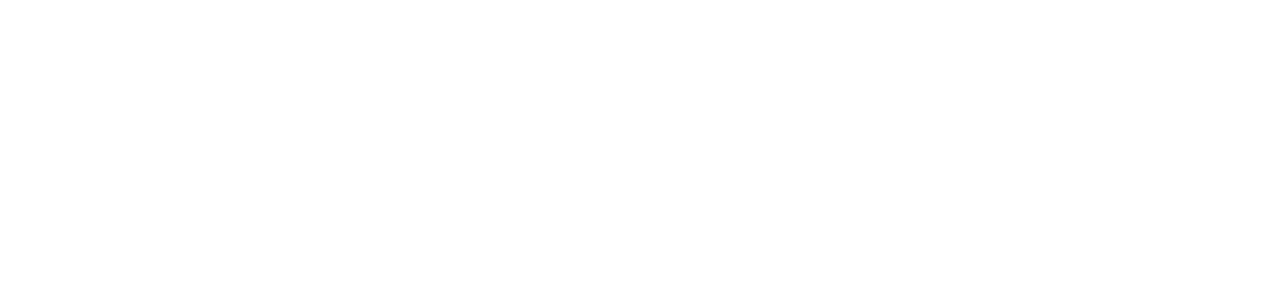
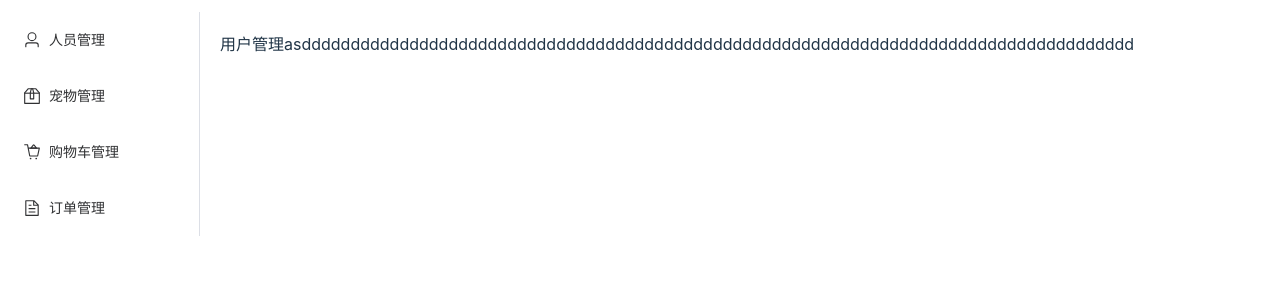
Before and after one commit to SDUERYRG/pet-shop, a Vue app: page /Home/User in a window 1280 px wide. Before the commit this address had no page. Shown: the top 300 px of the page. Built offline with nearby package versions, Linux system fonts and the light colour scheme.

Commit message:
实现基础路由

```diff
--- a/package.json
+++ b/package.json
@@ -9,6 +9,7 @@
     "preview": "vite preview"
   },
   "dependencies": {
+    "@element-plus/icons-vue": "^2.3.1",
     "element-plus": "^2.8.0",
     "vue": "^3.4.37",
     "vue-router": "^4.4.3"
--- a/src/App.vue
+++ b/src/App.vue
@@ -11,7 +11,10 @@
 
 <template>
   <div id="app">
-    <RouterView></RouterView>
+
+      <RouterView></RouterView>
+
+
   </div>
 </template>
 
--- a/src/components/Home.vue
+++ b/src/components/Home.vue
@@ -0,0 +1,61 @@
+<template>
+    <div class="common-layout">
+      <el-container>
+        <el-aside class="aside" width="200px">
+            <el-menu>
+                <el-menu-item index="1" @click="goToUser">
+                    <el-icon><User /></el-icon>人员管理</el-menu-item>
+                <el-menu-item index="2" @click="goToItem"><el-icon><Box /></el-icon>宠物管理</el-menu-item>
+                <el-menu-item index="3" @click="goToCart"><el-icon><ShoppingCartFull /></el-icon>购物车管理</el-menu-item>
+                <el-menu-item index="4" @click="goToOrder"><el-icon><Document /></el-icon>订单管理</el-menu-item>
+            </el-menu>
+        </el-aside>
+        <el-main>
+            <router-view></router-view>
+        </el-main>
+      </el-container>
+    </div>
+  </template>
+
+<script lang="ts">
+import { ElAside,ElMain,ElContainer } from 'element-plus';
+import router from '../router';
+export default {
+  name: 'Home',
+  components: {
+    ElAside,
+    ElMain,
+    ElContainer
+  },
+  setup() {
+    const test = () => {
+      console.log('test');
+    };
+    const goToUser = () => {
+
+      router.push('/Home/User');
+      console.log('goToUser');
+    };
+    const goToItem = () => {
+      router.push('/Home/Item');
+      console.log('goToItem');
+    };
+    const goToCart = () => {
+      router.push('/Home/Cart');
+      console.log('goToCart');
+    };
+    const goToOrder = () => {
+      router.push('/Home/Order');
+      console.log('goToOrder');
+    };
+
+    return {
+      test,
+      goToUser,
+      goToItem,
+      goToCart,
+      goToOrder
+    };
+  }
+}
+</script>
--- a/src/components/Login.vue
+++ b/src/components/Login.vue
@@ -1,36 +1,41 @@
 <template>
+      <div class="container">
   <div class="loginCard">
     <ElInput class=loginInput v-model="account" placeholder="请输入账号" />
     <ElInput class=loginInput type=password v-model="password" placeholder="请输入密码" />
     <ElButton class=loginButton type="primary" @click="login()">登录</ElButton>
   </div>
+</div>
 </template>
 
 
 <script lang="ts">
 import { ref } from 'vue';
 import { ElInput,ElButton } from 'element-plus';
-
+import {useRouter} from 'vue-router';
 const account = ref('');
 const password = ref('');
 
 export default {
   name: 'Login',
-  amount(){
+  setup() {
+    const router = useRouter();
+    const account = ref('');
+    const password = ref('');
 
-  },
-  data(){
+    const login = () => {
+      console.log(account.value, password.value);
+      console.log(router);
+      router.push('/home');
+    };
+
+
     return {
       account,
       password,
-
-    }
+      login
+    };
   },
-  methods:{
-    login(){
-      console.log(this.account,this.password)
-    }
-  }
 }
 </script>
 
--- a/src/main.ts
+++ b/src/main.ts
@@ -4,10 +4,13 @@
 import './style.css'
 import router from './router'
 import App from './App.vue'
+import * as ElementPlusIconsVue from '@element-plus/icons-vue'
 
 const app = createApp(App)
 
 app.use(router)
 app.use(ElementPlus)
-
+for (const [key, component] of Object.entries(ElementPlusIconsVue)) {
+    app.component(key, component)
+  }
 app.mount('#app')
--- a/src/router/index.ts
+++ b/src/router/index.ts
@@ -1,4 +1,5 @@
 // Composables
+
 import { createRouter, createWebHistory } from "vue-router";
 //路由表
 const routes = [
@@ -17,6 +18,32 @@
     path: "/Home",
     name: "Home",
     component: () => import("../components/Home.vue"),
+    children:[
+      {
+        path: "",
+        redirect: "/Home/User", // 当访问 /Home 时，重定向到 /Home/User
+      },
+      {
+        path: "User",
+        name: "User",
+        component: () => import("../view/User.vue"),
+      },
+      {
+        path: "Item",
+        name: "Item",
+        component: () => import("../view/Item.vue"),
+      },
+      {
+        path: "Cart",
+        name: "Cart",
+        component: () => import("../view/Cart.vue"),
+      },
+      {
+        path: "Order",
+        name: "Order",
+        component: () => import("../view/Order.vue"),
+      },
+    ]
   }
 ];
 //路由创建
--- a/src/style.css
+++ b/src/style.css
@@ -34,7 +34,9 @@
   font-size: 3.2em;
   line-height: 1.1;
 }
-
+.aside{
+  height: 100vh;
+}
 button {
   border-radius: 8px;
   border: 1px solid transparent;
@@ -63,10 +65,15 @@
 
 #app {
   width: 100%;
+  height: 776px;
+}
+.container {
+  width: 100%;
+  height: 776px;
   display: flex;
   flex-direction: column;
   align-items: center;
-  /* padding: 2rem; */
+  justify-content: center; /* 水平方向居中 */
 }
 
 @media (prefers-color-scheme: light) {
--- /dev/null
+++ b/src/view/Cart.vue
@@ -0,0 +1,13 @@
+<template>
+    <div>
+        购物车管理
+    </div>
+</template>
+<script lang="ts">
+export default {
+    name: 'Cart',
+    setup() {
+        return {};
+    }
+}
+</script>
--- /dev/null
+++ b/src/view/Item.vue
@@ -0,0 +1,13 @@
+<template>
+    <div>
+        商品管理
+    </div>
+</template>
+<script lang="ts">
+export default {
+    name: 'Item',
+    setup() {
+        return {};
+    }
+}
+</script>
--- /dev/null
+++ b/src/view/Order.vue
@@ -0,0 +1,13 @@
+<template>
+    <div>
+        订单管理
+    </div>
+</template>
+<script lang="ts">
+export default {
+    name: 'Order',
+    setup() {
+        return {};
+    }
+}
+</script>
--- /dev/null
+++ b/src/view/User.vue
@@ -0,0 +1,16 @@
+<template>
+
+        <div>
+        用户管理asddddddddddddddddddddddddddddddddddddddddddddddddddddddddddddddddddddddddddddddddddddd
+    </div>
+
+
+</template>
+<script lang="ts">
+export default {
+    name: 'User',
+    setup() {
+        return {};
+    }
+}
+</script>
--- a/tsconfig.json
+++ b/tsconfig.json
@@ -3,6 +3,8 @@
   "references": [
     { "path": "./tsconfig.app.json" },
     { "path": "./tsconfig.node.json" }
-  ]
-
+  ],
+  "compilerOptions": {
+    "types": ["element-plus/global"]
+  }
 }
```
Also changed, not shown: 1 other file (tests, documents, lock files or other folders).
